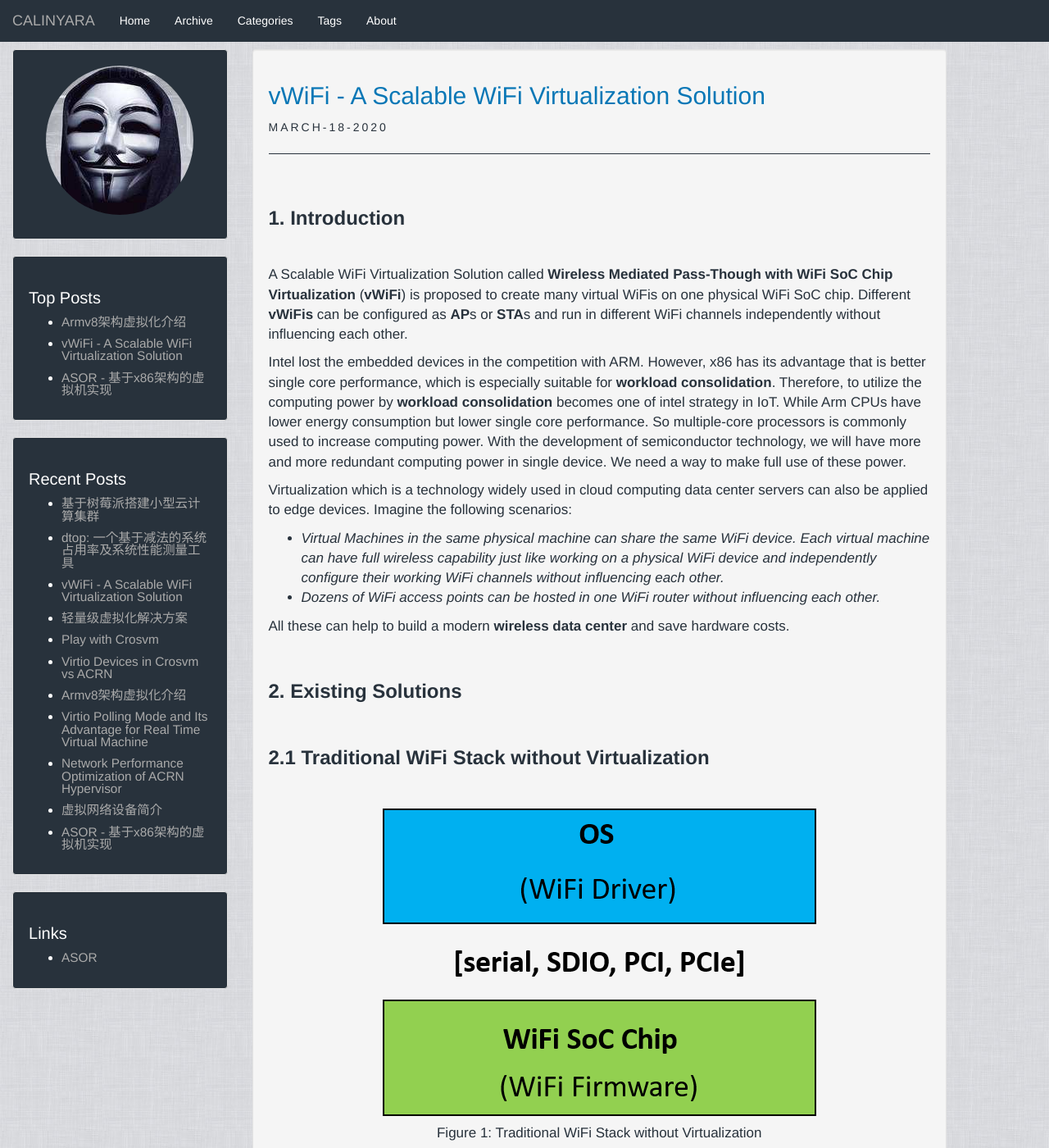
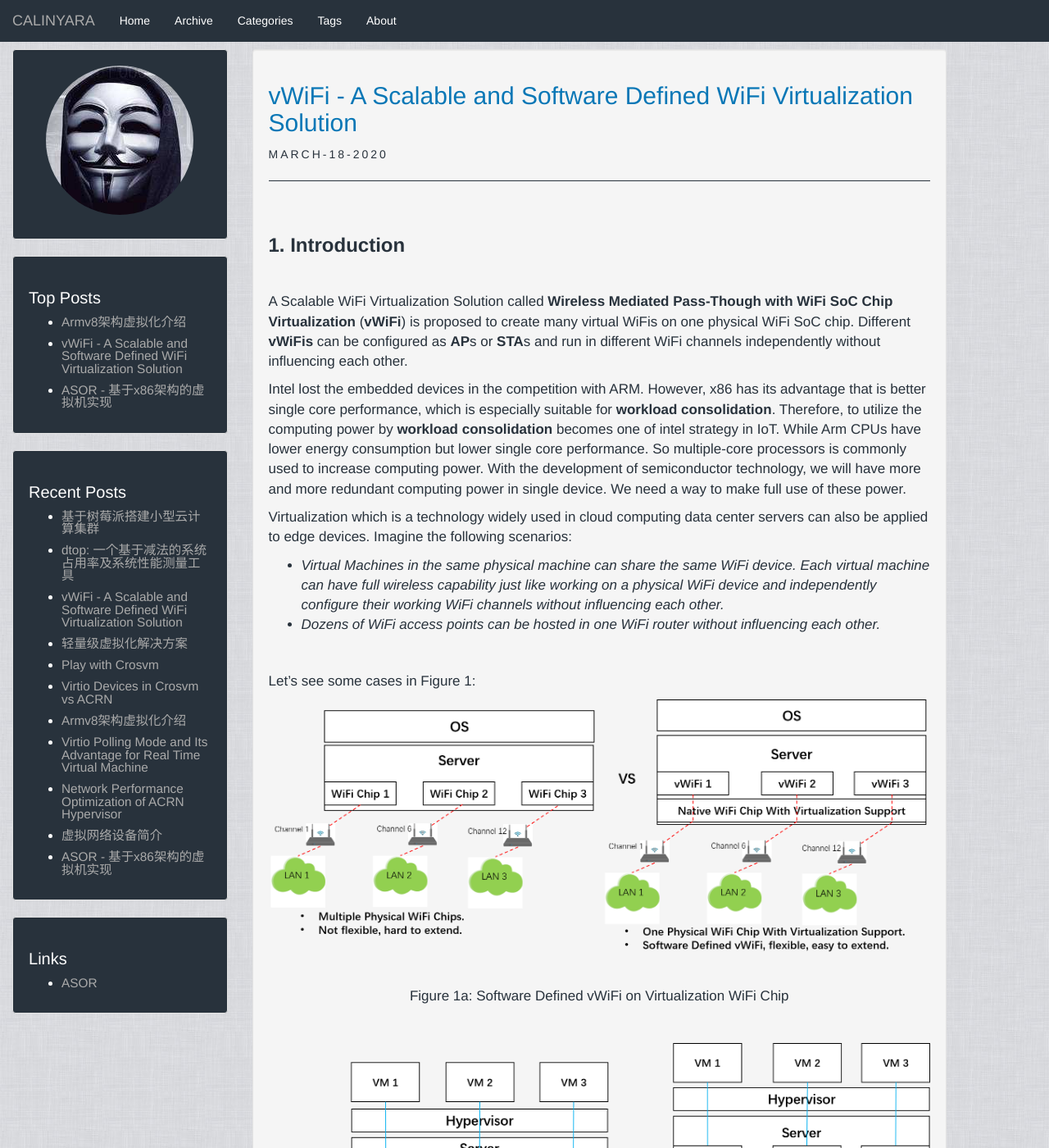
Before and after one commit to calinyara/calinyara.github.io, a Jekyll site: the page built from _posts/2020-3-18-vWiFi-A-Scalable-WiFi-Virtualization-Solution.markdown, in a window 1280 px wide and 1400 px high. Shown: the whole window at 82% size. Built offline with Jekyll 4.4.1, drawn with Linux system fonts in a browser that asks for light colours; some of the changed text lies outside the part shown.

Commit message:
post: vWiFi update

```diff
--- a/_posts/2020-3-18-vWiFi-A-Scalable-WiFi-Virtualization-Solution.markdown
+++ b/_posts/2020-3-18-vWiFi-A-Scalable-WiFi-Virtualization-Solution.markdown
@@ -1,8 +1,8 @@
 ---
 layout: post
-title:  "vWiFi - A Scalable WiFi Virtualization Solution"
+title:  "vWiFi - A Scalable and Software Defined WiFi Virtualization Solution"
 categories: Technology
-tags: Virtualization WiFi hypervisor datacenter 802.11 scalability firmware vWiFi
+tags: Virtualization WiFi hypervisor datacenter 802.11 scalability firmware vWiFi software-defined
 author: Calinyara
 description:
 ---
@@ -22,7 +22,20 @@ Virtualization which is a technology widely used  in cloud computing data center
 - *Virtual Machines in the same physical machine can share the same WiFi device. Each virtual machine can have full wireless capability just like working on a physical WiFi device and independently configure their working WiFi channels without influencing each other.*
 - *Dozens of WiFi access points can be hosted in one WiFi router without influencing each other.*
 
-All these can help to build a modern **wireless data center** and save hardware costs.
+<br>
+
+Let's see some cases in Figure 1:
+
+<div align="center"><img src="/assets/images/20200318-vWiFi/example1.png"/></div>
+<br>
+<p align="center">Figure 1a: Software Defined vWiFi on  Virtualization WiFi Chip</p>
+<br>
+<div align="center"><img src="/assets/images/20200318-vWiFi/example2.png"/></div>
+<br>
+<p align="center">Figure 1b: Software Defined vWiFi on  Virtualization WiFi Chip</p>
+<br>
+
+To sum up, we may need a **software-definable virtualization WiFi chip** to instead of traditional WiFi chip for better scalability, which can help to build a modern **wireless data center** and save hardware costs.
 
 <br>
 
@@ -35,7 +48,7 @@ All these can help to build a modern **wireless data center** and save hardware
 <br>
 
 <div align="center"><img src="/assets/images/20200318-vWiFi/Picture1.png"/></div>
-<p align="center">Figure 1: Traditional WiFi Stack without Virtualization</p>
+<p align="center">Figure 2: Traditional WiFi Stack without Virtualization</p>
 <br>
 
 **Characteristics:**
@@ -50,7 +63,7 @@ All these can help to build a modern **wireless data center** and save hardware
 <br>
 
 <div align="center"><img src="/assets/images/20200318-vWiFi/Picture2.png"/></div>
-<p align="center">Figure 2: Ethernet Emulation</p>
+<p align="center">Figure 3: Ethernet Emulation</p>
 <br>
 
 **Characteristics:**
@@ -65,7 +78,7 @@ All these can help to build a modern **wireless data center** and save hardware
 <br>
 
 <div align="center"><img src="/assets/images/20200318-vWiFi/Picture3.png"/></div>
-<p align="center">Figure 3: Wireless Emulation</p>
+<p align="center">Figure 4: Wireless Emulation</p>
 <br>
 
 **Characteristics:**
@@ -80,7 +93,7 @@ All these can help to build a modern **wireless data center** and save hardware
 <br>
 
 <div align="center"><img src="/assets/images/20200318-vWiFi/Picture4.png"/></div>
-<p align="center">Figure 4: Wireless Direct Pass-Though</p>
+<p align="center">Figure 5: Wireless Direct Pass-Though</p>
 <br>
 
 **Characteristics:**
@@ -99,7 +112,7 @@ All these can help to build a modern **wireless data center** and save hardware
 <br>
 
 <div align="center"><img src="/assets/images/20200318-vWiFi/Picture5.png"/></div>
-<p align="center">Figure 5: Wireless Mediated Pass-Through with WiFi SoC Chip Virtualization</p>
+<p align="center">Figure 6: Wireless Mediated Pass-Through with WiFi SoC Chip Virtualization</p>
 <br>
 
 **Characteristics:**
@@ -114,7 +127,7 @@ All these can help to build a modern **wireless data center** and save hardware
 <br>
 
 <div align="center"><img src="/assets/images/20200318-vWiFi/Picture6.png"/></div>
-<p align="center">Figure 6: WiFi SoC Chip Virtualization</p>
+<p align="center">Figure 7: WiFi SoC Chip Virtualization</p>
 <br>
 
 - A tiny hypervisor (virtual machine monitor, VMM) runs in the physical CPUs of the WiFi SoC.
@@ -124,7 +137,7 @@ All these can help to build a modern **wireless data center** and save hardware
 <br>
 
 <div align="center"><img src="/assets/images/20200318-vWiFi/Picture7.png"/></div>
-<p align="center">Figure 7: Wireless Mediated Pass-Through</p>
+<p align="center">Figure 8: Wireless Mediated Pass-Through</p>
 <br>
 
 - All Guest OS share the same SoC Physical WiFi Device (WiFi SoC Chip).
```
Also changed, not shown: assets/images/20200318-vWiFi/example1.png (added), assets/images/20200318-vWiFi/example2.png (added).
